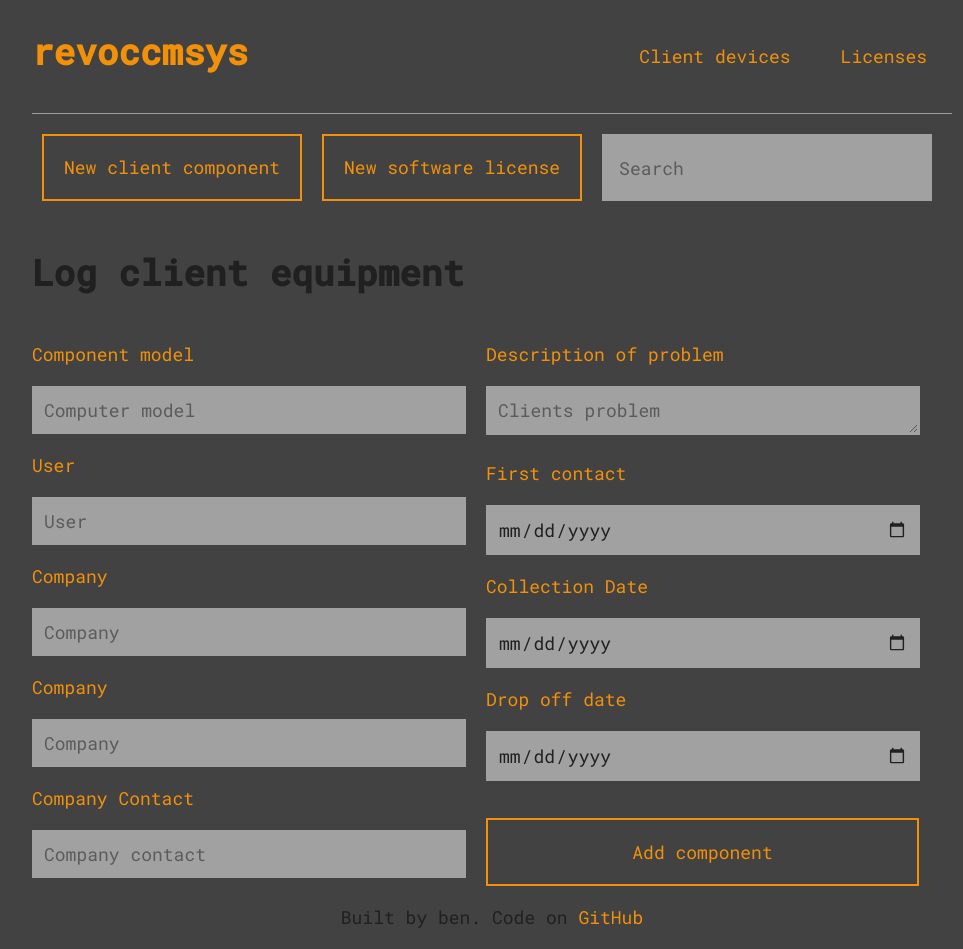
After one commit to xeofd/opencmsys, a PHP site: page /newcomponent.php in a window 1280 px wide. The commit adds this page. Shown: the whole page, without its empty margins (148-1111 px from the left). Run offline with PHP 8.4, Linux system fonts and the light colour scheme.

Commit message:
Thursday night 1 - Add component page + footer code

```diff
--- a/components.php
+++ b/components.php
@@ -13,8 +13,6 @@
     <body>
 
         <?php require("scripts/header.php"); ?>
-
-        <div class="container-large">
 
         <div class="container-large">
 
@@ -81,7 +79,7 @@
 
         </div>
 
-        </div>
+        <?php require("scripts/footer.php"); ?>
 
     </body>
 
--- a/css/core.css
+++ b/css/core.css
@@ -42,6 +42,9 @@ ul{
 .right{
     float: right;
 }
+.center{
+    text-align: center;
+}
 
 .container-large{
     margin: 0 auto;
@@ -58,6 +61,10 @@ ul{
 
 .split{
     display: flex;
+}
+
+.spacer{
+    padding: 10px;
 }
 
 td{
@@ -110,3 +117,48 @@ nav{
 .nav-search:hover, .nav-search:focus{
     opacity: 1;
 }
+
+/* Form elements */
+
+.input-text{
+    padding: 10px;
+    width: 410px;
+    font-family: 'Roboto mono', sans-serif;
+    font-size: 18px;
+    border: 2px solid rgb(255, 255, 255);
+    opacity: 0.5;
+}
+.input-text:hover,.input-text:focus{
+    opacity: 1;
+    border: 2px solid rgb(242, 145, 9);
+}
+.input-text-area{
+    padding: 10px;
+    min-width: 410px;
+    max-width: 410px;
+    min-height: 25px;
+    height: 25px;
+    max-height: 600px;
+    font-family: 'Roboto mono', sans-serif;
+    font-size: 18px;
+    border: 2px solid rgb(255, 255, 255);
+    opacity: 0.5;
+}
+.input-text-area:hover,.input-text-area:focus{
+    opacity: 1;
+    border: 2px solid rgb(242, 145, 9);
+}
+.input-button{
+    margin: 37px 0 0 0;
+    padding: 20px;
+    width: 433px;
+    font-family: 'Roboto mono', sans-serif;
+    font-size: 18px;
+    border: 2px solid rgb(242, 145, 9);
+    background: rgb(66, 66, 66);
+    color: rgb(242, 145, 9);
+}
+.input-button:hover,.input-button:focus{
+    background: rgb(242, 145, 9);
+    color: rgb(32, 32, 32);
+}
--- a/index.php
+++ b/index.php
@@ -65,6 +65,8 @@
 
         </div>
 
+        <?php require("scripts/footer.php"); ?>
+
     </body>
 
 </html>
--- /dev/null
+++ b/newcomponent.php
@@ -0,0 +1,102 @@
+<!DOCTYPE html>
+<html>
+
+    <head>
+        <!-- Meta tags -->
+        <title>revoccmsys</title>
+        <!-- Links -->
+        <link href="https://fonts.googleapis.com/css?family=Roboto+Mono:400,500&display=swap" rel="stylesheet">
+        <link type="text/css" rel="stylesheet" href="css/core.css" />
+        <!-- Scripts -->
+    </head>
+
+    <body>
+
+        <?php require("scripts/header.php"); ?>
+
+        <div class="container-large">
+
+            <h1>Log client equipment</h1>
+
+            <form action="#" method="POST" id="new_component_form" name="new_component_form" class="orange">
+
+                <ul>
+
+                    <li class="left">
+
+                        <ul>
+
+                            <li>
+                                <p>Component model</p>
+                                <input type="text" name="client_component" id="client_component" class="input-text" placeholder="Computer model"/>
+                            </li>
+
+                            <li>
+                                <p>User</p>
+                                <input type="text" name="client_component_user" id="client_component_user" class="input-text" placeholder="User"/>
+                            </li>
+
+                            <li>
+                                <p>Company</p>
+                                <input type="text" name="client_component_company" id="client_component_company" class="input-text" placeholder="Company"/>
+                            </li>
+
+                            <li>
+                                <p>Company</p>
+                                <input type="text" name="client_component_company" id="client_component_company" class="input-text" placeholder="Company"/>
+                            </li>
+
+                            <li>
+                                <p>Company Contact</p>
+                                <input type="text" name="client_company_contact" id="client_company_contact" class="input-text" placeholder="Company contact"/>
+                            </li>
+
+                        </ul>
+
+                    </li>
+
+                    <li class="left spacer"></li>
+
+                    <li class="left">
+
+                        <ul>
+
+                            <li>
+                                <p>Description of problem</p>
+                                <textarea name="client_problem_description" id="client_problem_description" class="input-text-area" placeholder="Clients problem"></textarea>
+                            </li>
+
+                            <li>
+                                <p>First contact</p>
+                                <input type="date" name="client_component_first_contact" id="client_component_first_contact" class="input-text"/>
+                            </li>
+
+                            <li>
+                                <p>Collection Date</p>
+                                <input type="date" name="client_component_first_contact" id="client_component_first_contact" class="input-text"/>
+                            </li>
+
+                            <li>
+                                <p>Drop off date</p>
+                                <input type="date" name="client_component_first_contact" id="client_component_first_contact" class="input-text"/>
+                            </li>
+
+                            <li>
+                                <input type="submit" name="client_component_submit" id="client_component_submit" class="input-button" value="Add component"/>
+                            </li>
+
+                        </ul>
+
+                    </li>
+
+                </ul>
+
+            </form>
+
+        </div>
+
+        <?php require("scripts/footer.php"); ?>
+
+    </body>
+
+</html>
--- /dev/null
+++ b/scripts/footer.php
@@ -0,0 +1,15 @@
+<?php
+
+$footer_code = <<<EOL
+
+<div class="container-medium center">
+
+<p>Built by ben. Code on <a href="">GitHub</a></p>
+
+</div>
+
+EOL;
+
+echo($footer_code);
+
+?>
```
Lines whose indentation alone changed are shown as unchanged.
